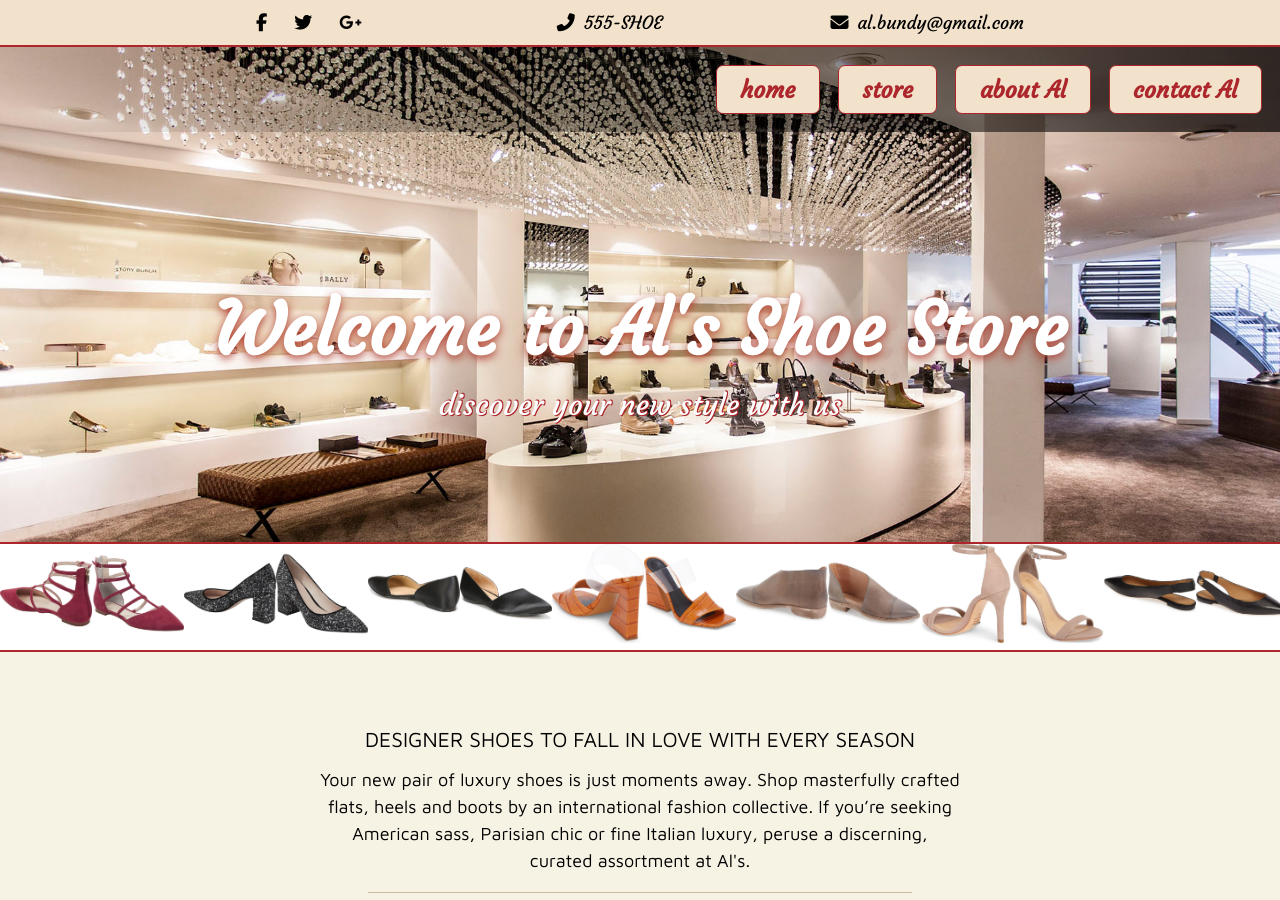
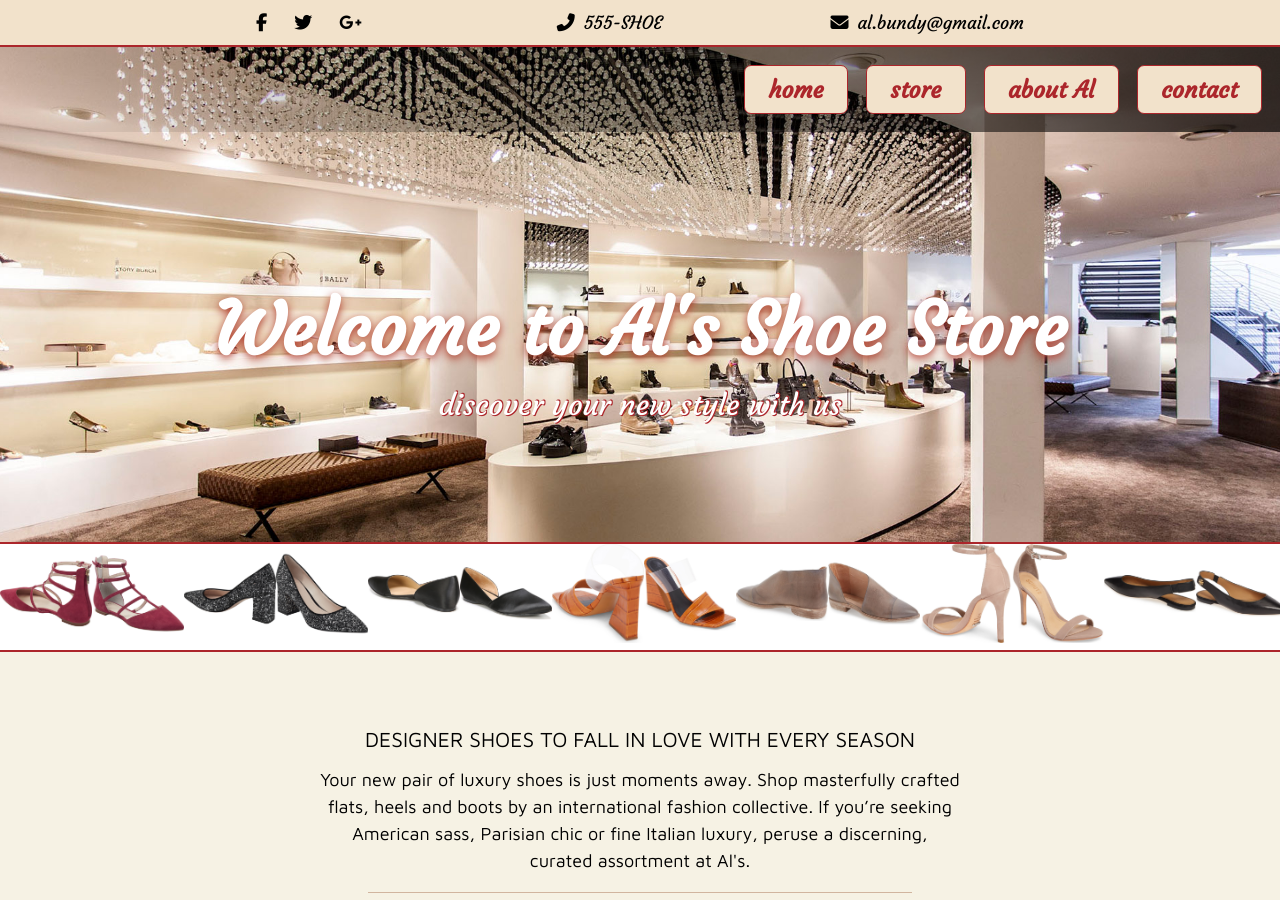
Before and after one commit to NikolaKasabov/softuni-css-advanced-project, a Jekyll site: the page built from index.html, in a window 1280 px wide and 900 px high. Built offline with Jekyll 4.4.1, drawn with Linux system fonts in a browser that asks for light colours; nearby versions of some CDN libraries.

Commit message:
link change

```diff
--- a/_includes/navigation.html
+++ b/_includes/navigation.html
@@ -6,7 +6,7 @@
       <li><a href="index.html">home</a></li>
       <li><a href="shop.html">store</a></li>
       <li><a href="about.html">about Al</a></li>
-      <li><a href="contacts.html">contact Al</a></li>
+      <li><a href="contacts.html">contact</a></li>
     </ul>
   </nav>
 </div>
```
